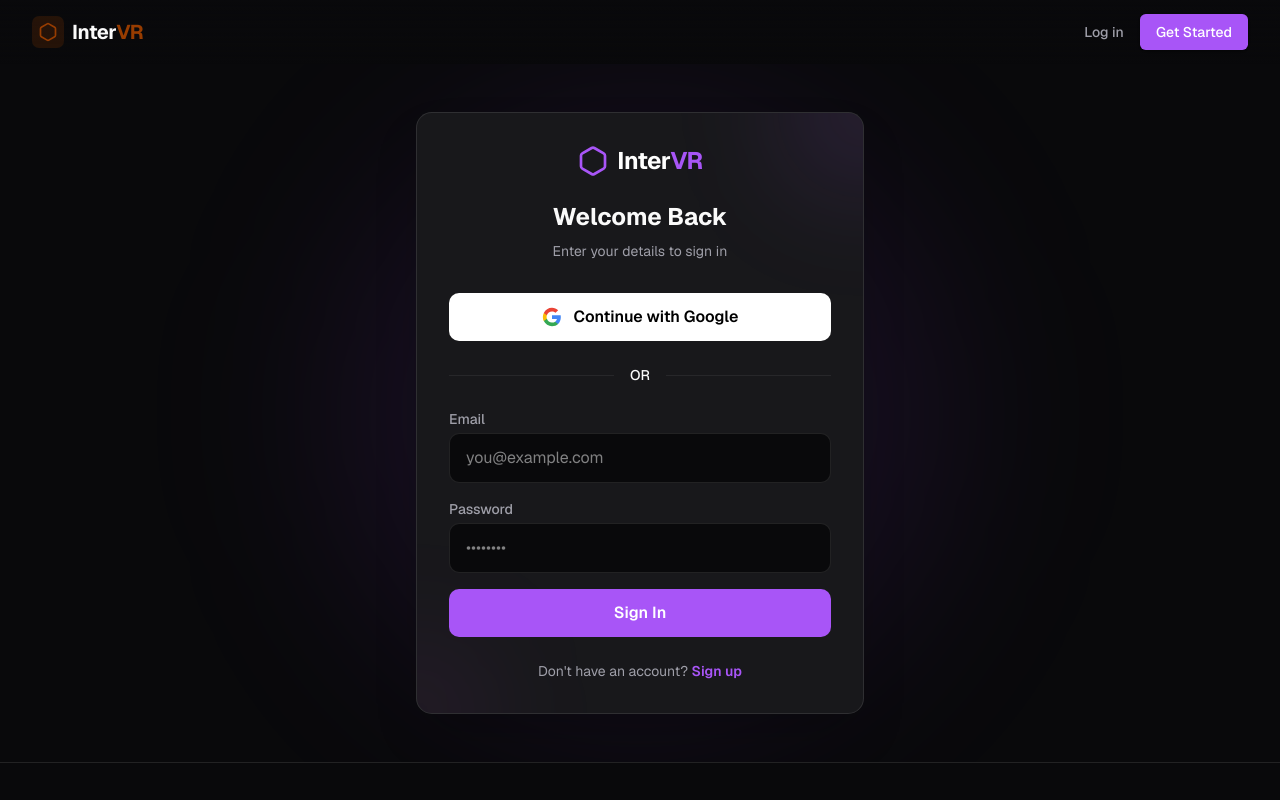
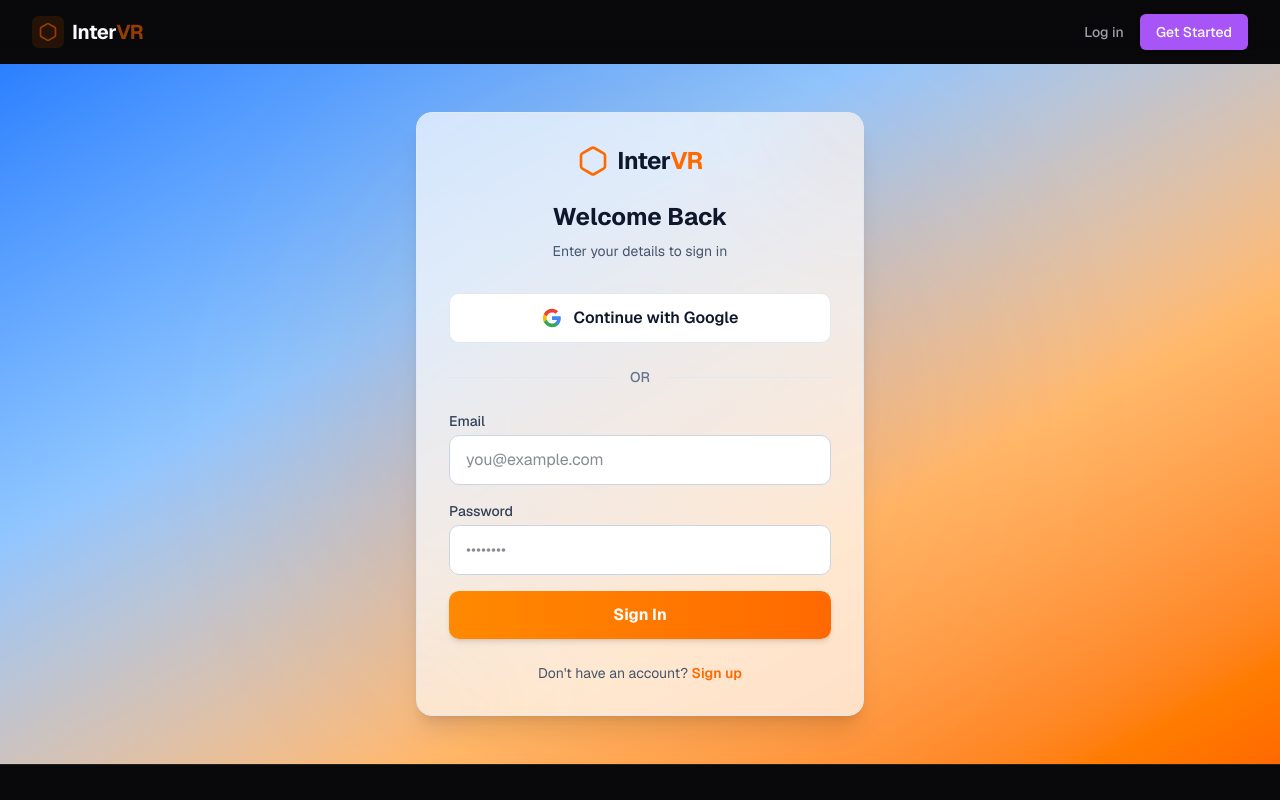
Before and after one commit to TANKominator5/InterVR, a Next.js app in the folder inter-vr/: page /login in a window 1280 px wide. Shown: the top 800 px of the page. Built offline with nearby package versions, Linux system fonts and the light colour scheme; no server answers.

Commit message:
Authform and Profile Update

```diff
--- a/inter-vr/src/app/login/page.tsx
+++ b/inter-vr/src/app/login/page.tsx
@@ -2,9 +2,8 @@
 
 export default function LoginPage() {
     return (
-        <div className="flex-1 flex items-center justify-center py-12 px-4 relative overflow-hidden">
-            <div className="absolute inset-0 bg-background pointer-events-none" />
-            <div className="absolute top-1/2 left-1/2 -translate-x-1/2 -translate-y-1/2 w-[600px] h-[600px] bg-brand-purple/10 rounded-full blur-[100px] pointer-events-none" />
+        <div className="flex-1 flex items-center justify-center py-12 px-4 relative overflow-hidden bg-[linear-gradient(to_bottom_right,var(--color-blue-500),var(--color-blue-300),var(--color-orange-300),var(--color-orange-500))]">
+            <div className="absolute top-1/2 left-1/2 -translate-x-1/2 -translate-y-1/2 w-[600px] h-[600px] bg-orange-500/10 rounded-full blur-[100px] pointer-events-none" />
 
             <AuthForm defaultMode="login" />
         </div>
--- a/inter-vr/src/components/AuthForm.tsx
+++ b/inter-vr/src/components/AuthForm.tsx
@@ -90,19 +90,19 @@
     };
 
     return (
-        <div className="w-full max-w-md bg-card border border-border rounded-3xl p-8 shadow-2xl relative overflow-hidden">
-            <div className="absolute top-0 right-0 w-32 h-32 bg-brand-purple/20 rounded-full blur-3xl -mr-16 -mt-16 pointer-events-none" />
-            <div className="absolute bottom-0 left-0 w-32 h-32 bg-brand-neon/10 rounded-full blur-3xl -ml-16 -mb-16 pointer-events-none" />
+        <div className="w-full max-w-md bg-white/70 border border-slate-200 rounded-3xl p-8 shadow-xl relative overflow-hidden">
+            <div className="absolute top-0 right-0 w-32 h-32 bg-orange-500/10 rounded-full blur-3xl -mr-16 -mt-16 pointer-events-none" />
+            <div className="absolute bottom-0 left-0 w-32 h-32 bg-amber-500/10 rounded-full blur-3xl -ml-16 -mb-16 pointer-events-none" />
 
             <div className="relative z-10 flex flex-col items-center mb-8">
                 <Link href="/" className="flex items-center gap-2 mb-6 group">
-                    <Hexagon className="w-8 h-8 text-brand-purple group-hover:scale-110 transition-transform" />
-                    <span className="text-2xl font-bold tracking-tight text-white">Inter<span className="text-brand-purple">VR</span></span>
+                    <Hexagon className="w-8 h-8 text-orange-500 group-hover:scale-110 transition-transform" />
+                    <span className="text-2xl font-bold tracking-tight text-slate-900">Inter<span className="text-orange-500">VR</span></span>
                 </Link>
-                <h2 className="text-2xl font-bold text-foreground">
+                <h2 className="text-2xl font-bold text-slate-900">
                     {mode === "login" ? "Welcome Back" : "Create your account"}
                 </h2>
-                <p className="text-sm text-muted-foreground mt-2">
+                <p className="text-sm text-slate-600 mt-2">
                     {mode === "login" ? "Enter your details to sign in" : "Start your prep journey today"}
                 </p>
             </div>
@@ -110,7 +110,7 @@
             <div className="relative z-10">
                 <button
                     onClick={handleGoogleLogin}
-                    className="w-full flex items-center justify-center gap-3 px-4 py-3 bg-white text-black font-semibold rounded-xl hover:bg-foreground/90 transition-colors focus:ring-2 focus:ring-offset-2 focus:ring-offset-background focus:ring-white mb-6"
+                    className="w-full flex items-center justify-center gap-3 px-4 py-3 bg-white border border-slate-200 text-slate-900 font-semibold rounded-xl hover:bg-slate-50 transition-colors focus:ring-2 focus:ring-offset-2 focus:ring-offset-white focus:ring-orange-500 mb-6"
                 >
                     <svg className="w-5 h-5" viewBox="0 0 24 24">
                         <path
@@ -134,28 +134,28 @@
                 </button>
 
                 <div className="flex items-center gap-4 mb-6">
-                    <div className="h-px bg-muted flex-1" />
-                    <span className="text-sm font-medium text-foreground0 uppercase">Or</span>
-                    <div className="h-px bg-muted flex-1" />
+                    <div className="h-px bg-slate-200 flex-1" />
+                    <span className="text-sm font-medium text-slate-500 uppercase">Or</span>
+                    <div className="h-px bg-slate-200 flex-1" />
                 </div>
 
                 <form onSubmit={handleSubmit(onSubmit)} className="space-y-4">
                     <div>
-                        <label className="block text-sm font-medium text-muted-foreground mb-1">Email</label>
+                        <label className="block text-sm font-medium text-slate-700 mb-1">Email</label>
                         <input
                             {...register("email")}
-                            className={`w-full bg-background border ${errors.email ? 'border-red-500' : 'border-border'} rounded-xl px-4 py-3 text-foreground focus:outline-none focus:ring-2 focus:ring-brand-purple transition-all`}
+                            className={`w-full bg-white border ${errors.email ? 'border-red-500' : 'border-slate-300'} rounded-xl px-4 py-3 text-slate-900 focus:outline-none focus:ring-2 focus:ring-orange-500 focus:border-orange-500 transition-all`}
                             placeholder="you@example.com"
                         />
                         {errors.email && <p className="text-red-500 text-sm mt-1">{errors.email.message}</p>}
                     </div>
 
                     <div>
-                        <label className="block text-sm font-medium text-muted-foreground mb-1">Password</label>
+                        <label className="block text-sm font-medium text-slate-700 mb-1">Password</label>
                         <input
                             type="password"
                             {...register("password")}
-                            className={`w-full bg-background border ${errors.password ? 'border-red-500' : 'border-border'} rounded-xl px-4 py-3 text-foreground focus:outline-none focus:ring-2 focus:ring-brand-purple transition-all`}
+                            className={`w-full bg-white border ${errors.password ? 'border-red-500' : 'border-slate-300'} rounded-xl px-4 py-3 text-slate-900 focus:outline-none focus:ring-2 focus:ring-orange-500 focus:border-orange-500 transition-all`}
                             placeholder="••••••••"
                         />
                         {errors.password && <p className="text-red-500 text-sm mt-1">{errors.password.message}</p>}
@@ -164,17 +164,17 @@
                     <button
                         type="submit"
                         disabled={isLoading}
-                        className="w-full flex items-center justify-center py-3 px-4 bg-brand-purple hover:bg-brand-purple-dark text-white font-semibold rounded-xl transition-all focus:outline-none focus:ring-2 focus:ring-brand-purple focus:ring-offset-2 focus:ring-offset-background disabled:opacity-70 disabled:cursor-not-allowed mt-2"
+                        className="w-full flex items-center justify-center gap-2 py-3 px-4 bg-linear-to-r from-orange-400 to-orange-500 hover:from-orange-500 hover:to-orange-600 text-white font-bold rounded-xl transition-all shadow-md hover:shadow-orange-500/30 focus:outline-none focus:ring-2 focus:ring-orange-500 focus:ring-offset-2 focus:ring-offset-white disabled:opacity-70 disabled:cursor-not-allowed mt-2"
                     >
                         {isLoading ? <Loader2 className="w-5 h-5 animate-spin" /> : (mode === "login" ? "Sign In" : "Create Account")}
                     </button>
                 </form>
 
-                <div className="mt-6 text-center text-sm text-muted-foreground">
+                <div className="mt-6 text-center text-sm text-slate-600">
                     {mode === "login" ? "Don't have an account?" : "Already have an account?"}{" "}
                     <button
                         onClick={() => setMode(mode === "login" ? "signup" : "login")}
-                        className="text-brand-purple font-semibold hover:text-brand-neon transition-colors"
+                        className="text-orange-500 font-semibold hover:text-orange-600 transition-colors"
                     >
                         {mode === "login" ? "Sign up" : "Sign in"}
                     </button>
```
